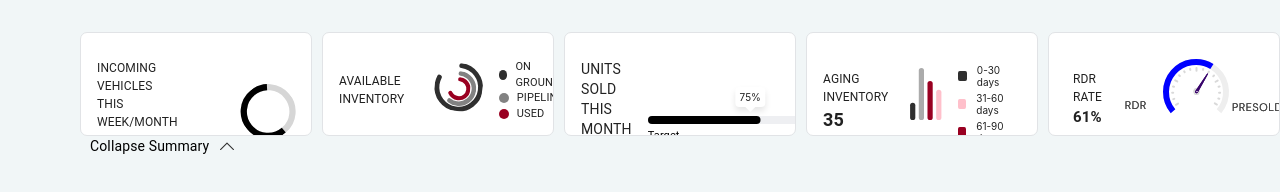
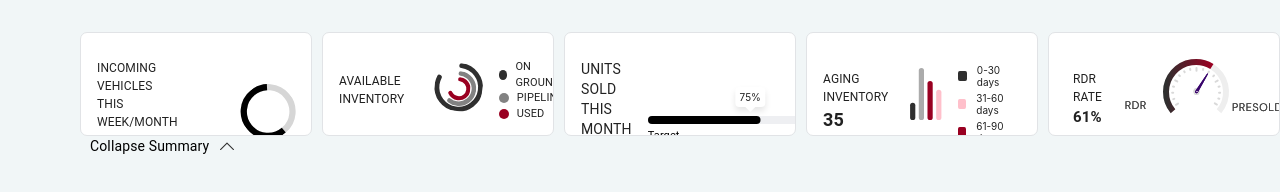
Before and after one commit to NavDevBio94/POC-Graph, a React (Create React App) app: page / in a window 1280 px wide. Shown: the top 192 px of the page. Built offline with nearby package versions, Linux system fonts and the light colour scheme.

Commit message:
added color

```diff
--- a/src/App.js
+++ b/src/App.js
@@ -370,21 +370,19 @@ function App() {
                                     >
                                         <defs>
                                             <linearGradient
-                                                id='gradient'
-                                                x1='0'
-                                                y1='0'
-                                                x2='0'
-                                                y2='0'
+                                                id='progressGradient'
+                                                x1='0%'
+                                                y1='0%'
+                                                x2='100%'
+                                                y2='0%'
                                             >
                                                 <stop
-                                                    className='gradient-color-start'
                                                     offset='0%'
-                                                    stopColor='blue'
+                                                    style={{ stopColor: '#2F2F2F', stopOpacity: 1 }}
                                                 />
                                                 <stop
-                                                    className='gradient-color-end'
-                                                    offset='0%'
-                                                    stopColor='transparent'
+                                                    offset='100%'
+                                                    style={{ stopColor: '#990021', stopOpacity: 1 }}
                                                 />
                                             </linearGradient>
                                         </defs>
@@ -399,7 +397,7 @@ function App() {
                                         <path
                                             d={progressPath}
                                             className='radial-slider__content-wrapper__progress'
-                                            stroke='blue'
+                                            stroke='url(#progressGradient)'
                                             strokeWidth='6'
                                         />
 
```
